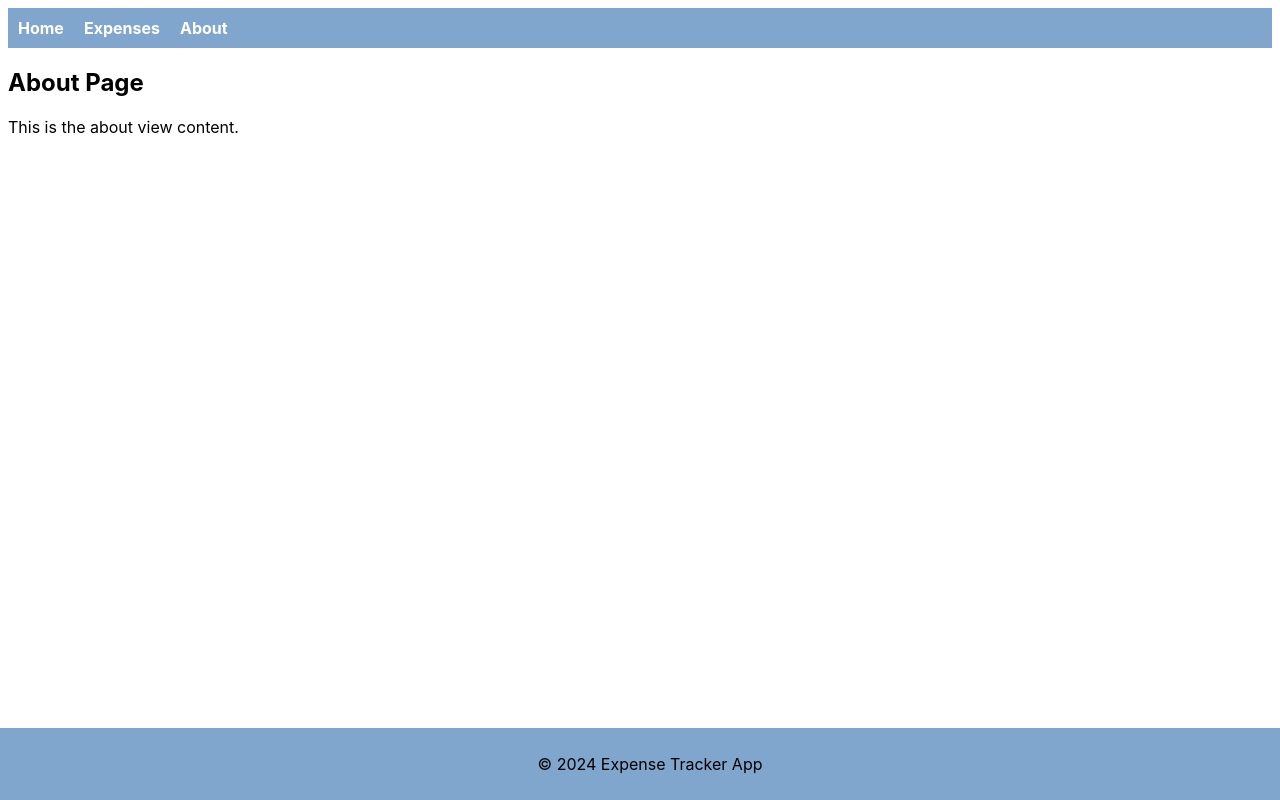
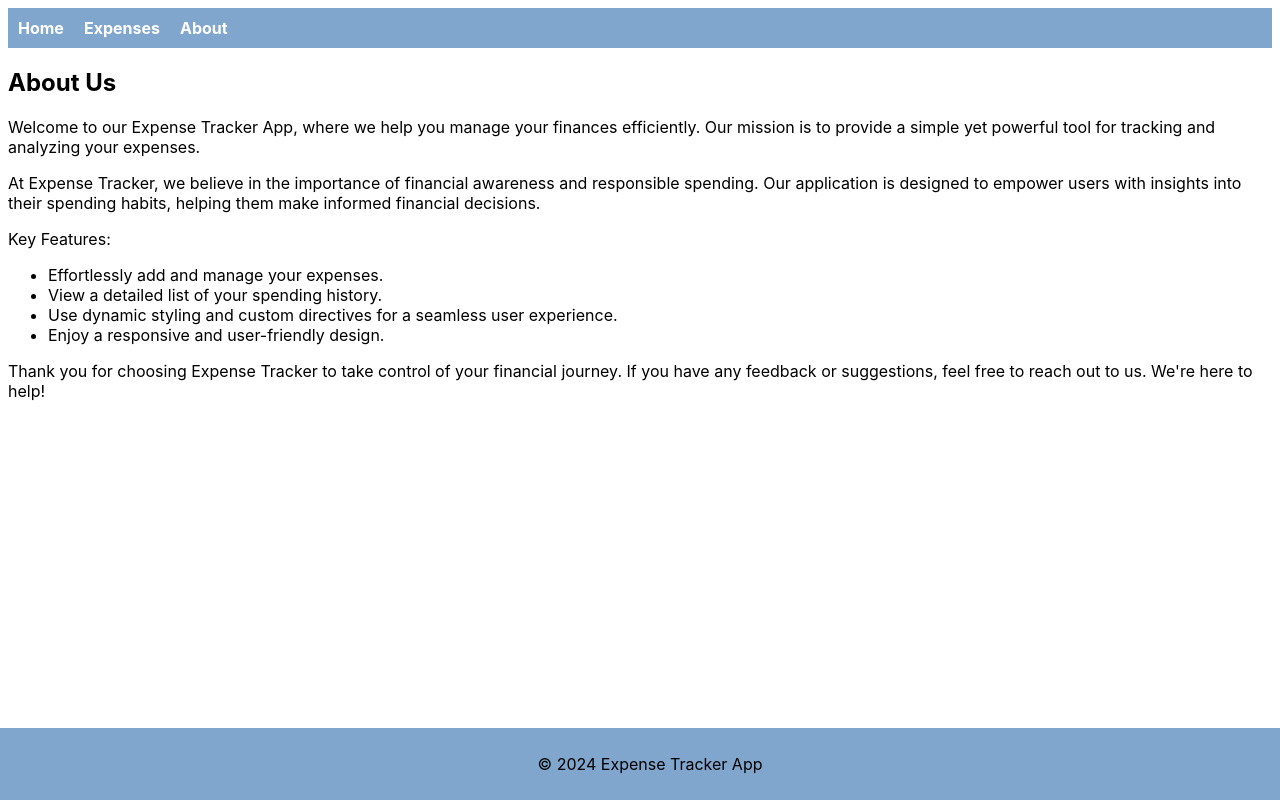
Before and after one commit to Michle99/sba_321_expense_tracker, an Angular app: page /about in a window 1280 px wide. Built offline with nearby package versions, Linux system fonts and the light colour scheme.

Commit message:
updated about html

```diff
--- a/src/app/about/about.component.html
+++ b/src/app/about/about.component.html
@@ -1,3 +1,25 @@
 
-<h2>About Page</h2>
-<p>This is the about view content.</p>
+<section class="about-container">
+    <h2>About Us</h2>
+    <p>
+      Welcome to our Expense Tracker App, where we help you manage your finances efficiently.
+      Our mission is to provide a simple yet powerful tool for tracking and analyzing your expenses.
+    </p>
+    <p>
+      At Expense Tracker, we believe in the importance of financial awareness and responsible spending.
+      Our application is designed to empower users with insights into their spending habits, helping them make informed financial decisions.
+    </p>
+    <p>
+      Key Features:
+    </p>
+    <ul>
+      <li>Effortlessly add and manage your expenses.</li>
+      <li>View a detailed list of your spending history.</li>
+      <li>Use dynamic styling and custom directives for a seamless user experience.</li>
+      <li>Enjoy a responsive and user-friendly design.</li>
+    </ul>
+    <p>
+      Thank you for choosing Expense Tracker to take control of your financial journey.
+      If you have any feedback or suggestions, feel free to reach out to us. We're here to help!
+    </p>
+  </section>
```
